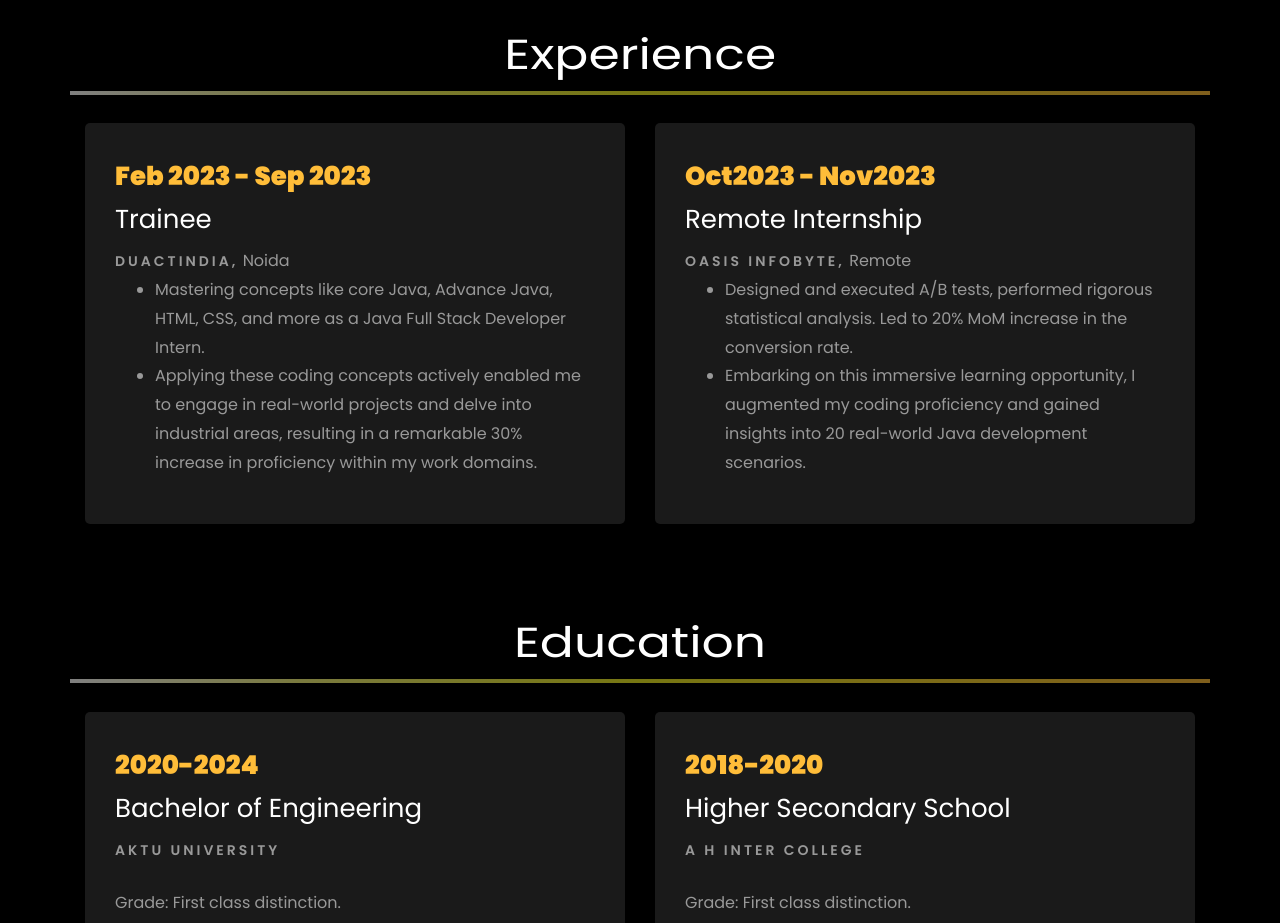
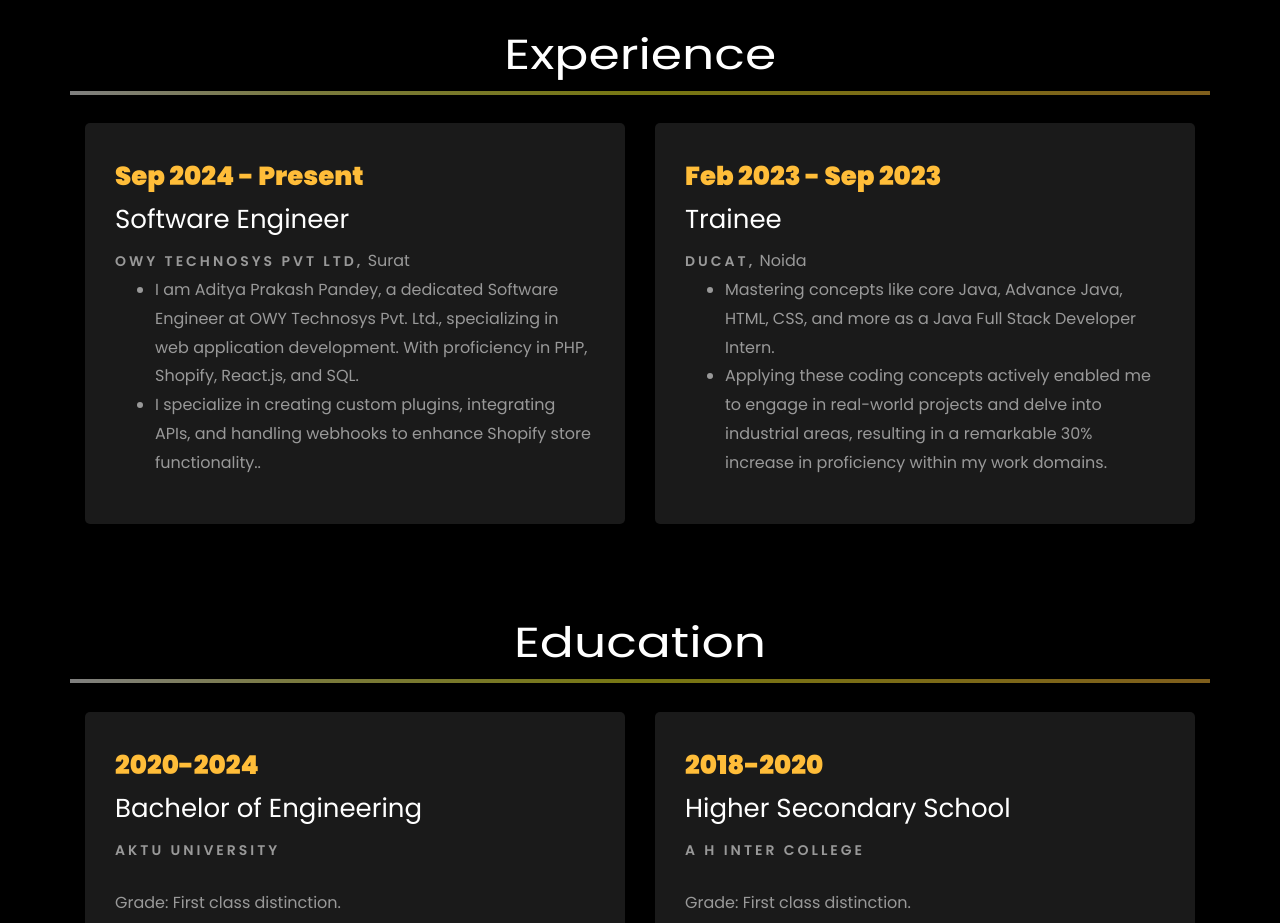
Before and after one commit to 03Adi/Personal-Portfolio, a plain HTML site: page index.html in a window 1280 px wide. Shown: the part 1640-2563 px from the top of the page. Drawn offline with Linux system fonts and the light colour scheme; files whose address does not match are found by name.

Commit message:
update portfolio

```diff
--- a/index.html
+++ b/index.html
@@ -316,9 +316,26 @@
 
 			<div class="col-md-6">
 				<div class="resume-wrap ftco-animate">
+					<span class="date">Sep 2024 - Present</span>
+					<h2>Software Engineer</h2>
+					<span class="position">OWY Technosys Pvt Ltd,</span>
+					<span class="mt-4">Surat</span>
+
+
+						<ul>
+							<li>I am Aditya Prakash Pandey, a dedicated Software Engineer at OWY Technosys Pvt. Ltd., specializing in web application development. With proficiency in PHP, Shopify, React.js, and SQL.</li>
+							<li>I specialize in creating custom plugins, integrating APIs, and handling webhooks to enhance Shopify store functionality..</li>
+						</ul>
+					</p>
+				</div>
+
+			</div>
+
+			<div class="col-md-6">
+				<div class="resume-wrap ftco-animate">
 					<span class="date">Feb 2023 - Sep 2023</span>
 					<h2>Trainee</h2>
-					<span class="position">DuactIndia,</span>
+					<span class="position">Ducat,</span>
 					<span class="mt-4">Noida</span>
 
 
@@ -333,26 +350,8 @@
 				</div>
 
 			</div>
-				<div class="col-md-6">
-					<div class="resume-wrap ftco-animate">
-						<span class="date">Oct2023 - Nov2023</span>
-						<h2>Remote Internship</h2>
-						<span class="position">Oasis Infobyte,</span>
-						<span class="mt-4">Remote</span>
 
-
-							<ul>
-								<li>Designed and executed A/B tests, performed rigorous statistical analysis. Led to 20% MoM increase in the conversion rate.</li>
-								<li>Embarking on this immersive learning opportunity, I
-									augmented my coding proficiency and gained insights
-									into 20 real-world Java development scenarios.</li>
-							</ul>
-						</p>
-					</div>
-
-				</div>
-
-			</div>
+		</div>
 
 		<br>
 		<br>
@@ -394,7 +393,7 @@
 		</div>
     		<div class="row justify-content-center mt-5">
     			<div class="col-md-6 text-center ftco-animate">
-    				<p><a href="https://drive.google.com/file/d/1Oz-B8BED5g8ajBbQF9_C0FrqL2lWDc9t/view?usp=sharing" class="btn btn-primary py-4 px-5">Download CV</a></p>
+    				<p><a href="https://drive.google.com/file/d/1fSmR0k6AWfSAtazgMXzz86MI3K-wFaz7/view" class="btn btn-primary py-4 px-5">Download CV</a></p>
     			</div>
     		</div>
     	</div>
@@ -544,7 +543,7 @@
           			<span class="icon-globe"></span>
           		</div>
           		<h3 class="mb-4">Download Resume</h3>
-	            <p><a href="https://drive.google.com/file/d/1Oz-B8BED5g8ajBbQF9_C0FrqL2lWDc9t/view?usp=sharing" class="btn btn-primary py-3 px-3">Resume Link</a></p>
+	            <p><a href="https://drive.google.com/file/d/1fSmR0k6AWfSAtazgMXzz86MI3K-wFaz7/view" class="btn btn-primary py-3 px-3">Resume Link</a></p>
 	          </div>
           </div>
 
```
